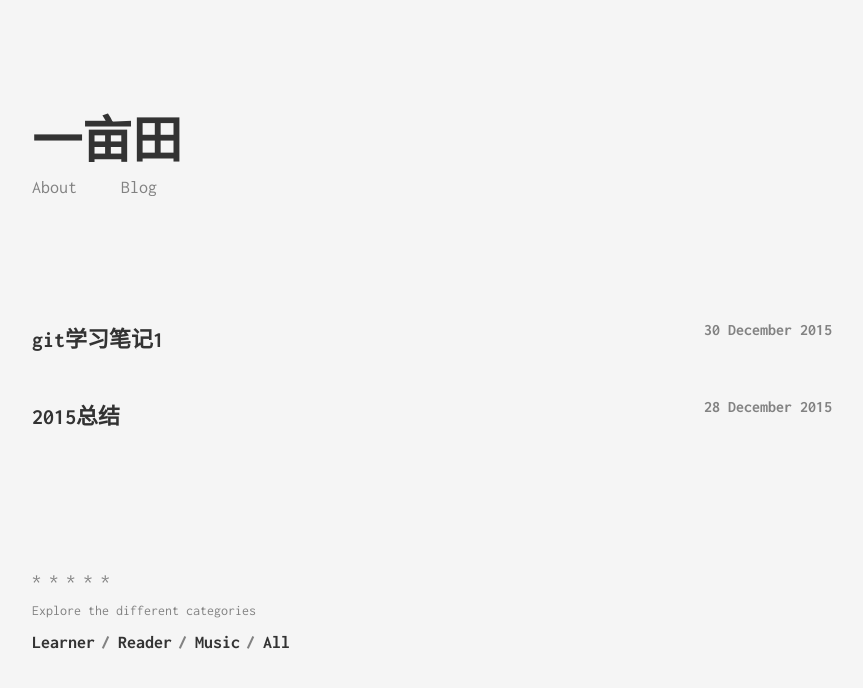
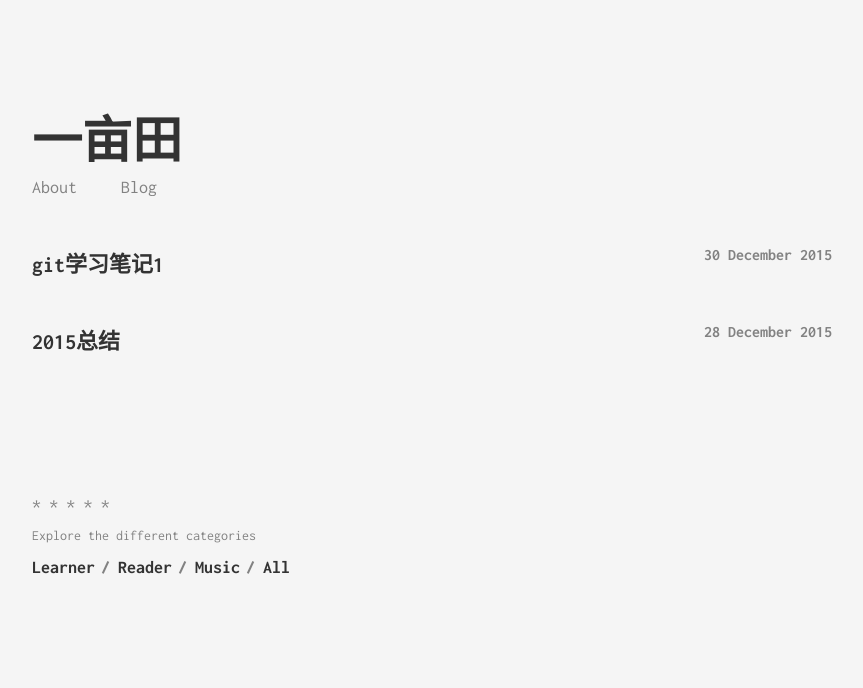
Before and after one commit to ShuangFarmer/old.blog.discard, a Jekyll site: the page built from index.html, in a window 1280 px wide. Shown: the top 688 px of the page, without its empty margins (208-1071 px from the left). Built offline with Jekyll 4.4.1, drawn with Linux system fonts in a browser that asks for light colours.

Commit message:
change title margin bottom

```diff
--- a/_sass/_default.scss
+++ b/_sass/_default.scss
@@ -121,7 +121,7 @@ strong {
 /* =Titles */
 .page-title {
     margin-top:50px;
-    margin-bottom:125px;
+    margin-bottom:50px;
     text-align: left;
 }
 
```
